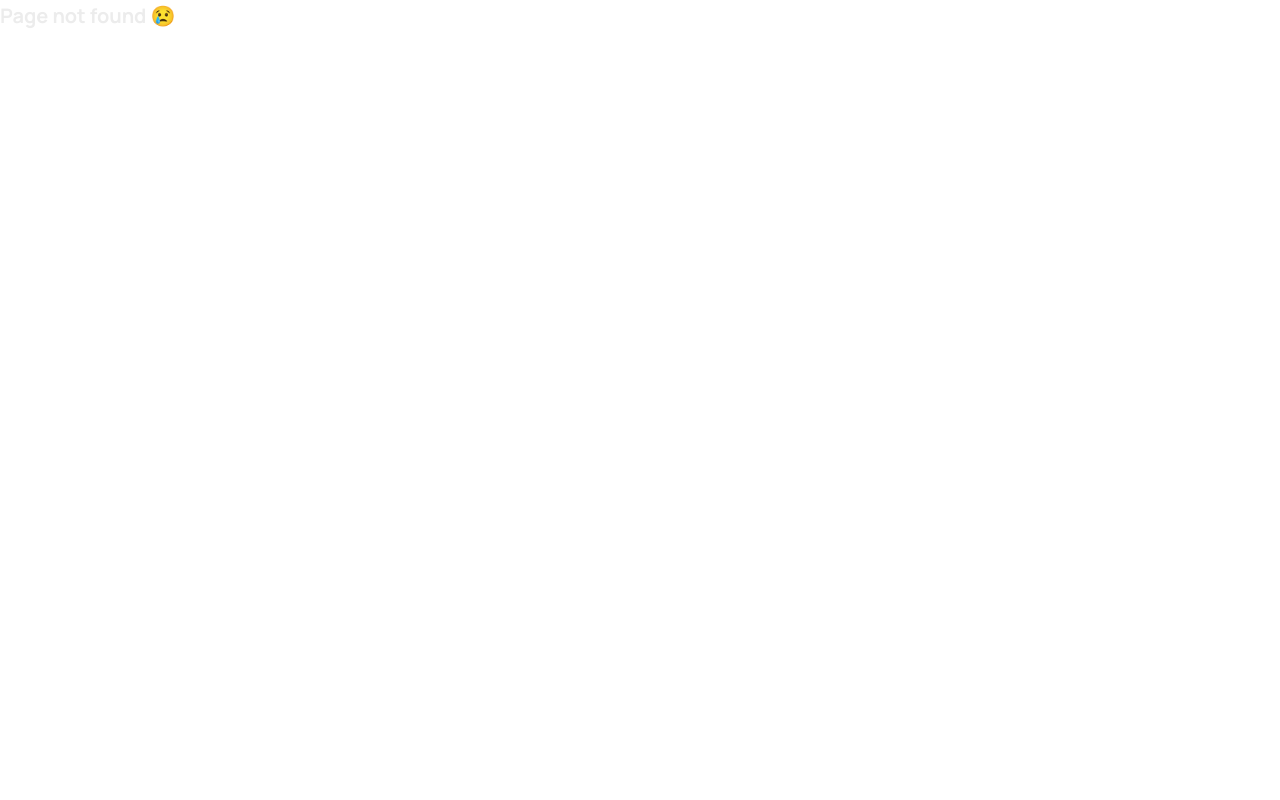
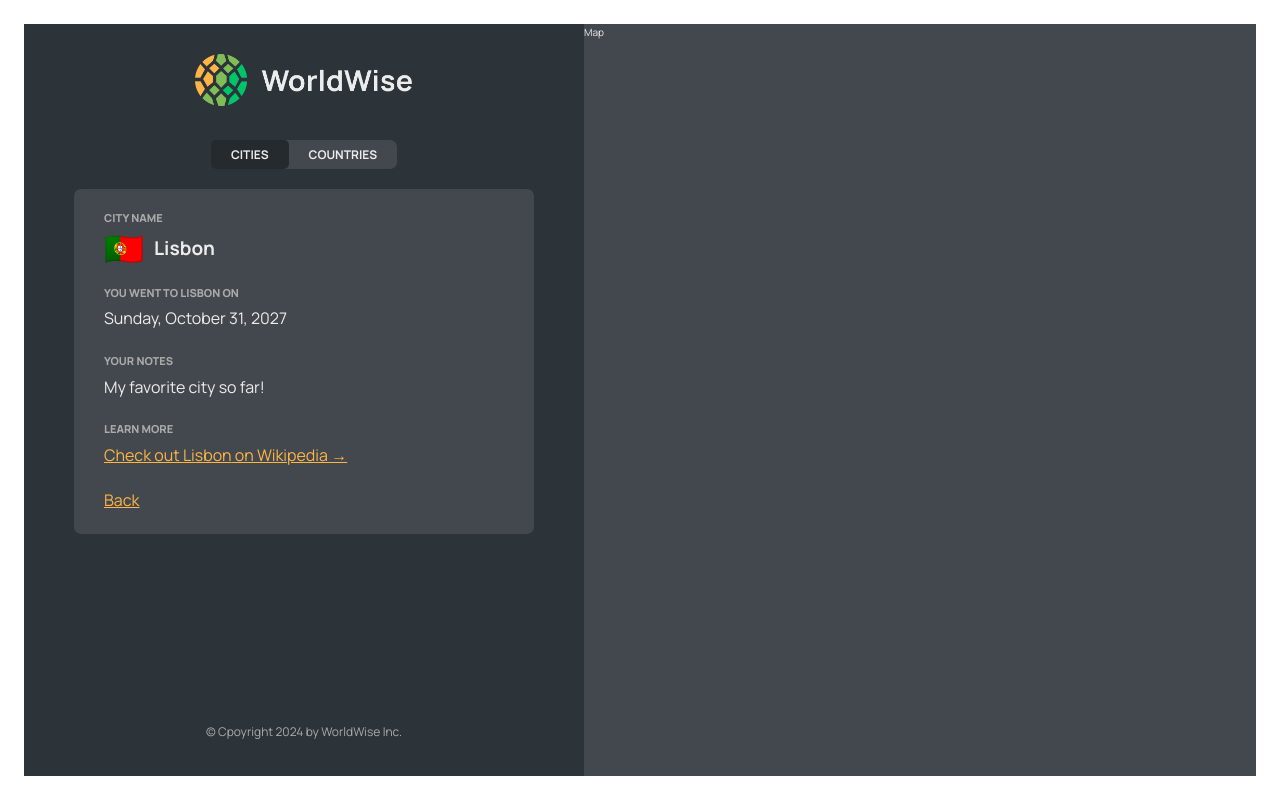
Before and after one commit to mike242424/worldwise, a React (Vite) app: page /app/cities/1 in a window 1280 px wide. Before the commit this address had no page. Built offline with nearby package versions, Linux system fonts and the light colour scheme; data requests are answered from the project's data file.

Commit message:
using URL params and the useParam hook

```diff
--- a/src/App.jsx
+++ b/src/App.jsx
@@ -9,6 +9,7 @@ import AppLayout from './pages/AppLayout';
 import Login from './pages/Login';
 import CityList from './components/CityList';
 import CountryList from './components/CountryList';
+import City from './components/City';
 
 const BASE_URL = 'http://localhost:8000';
 
@@ -49,6 +50,7 @@ const App = () => {
             path="cities"
             element={<CityList cityData={cityData} isLoading={isLoading} />}
           />
+          <Route path="cities/:id" element={<City />} />
           <Route
             path="countries"
             element={<CountryList cityData={cityData} isLoading={isLoading} />}
--- /dev/null
+++ b/src/components/ButtonBack.jsx
@@ -0,0 +1,8 @@
+import React from 'react';
+import { Link } from 'react-router-dom';
+
+const ButtonBack = () => {
+  return <Link to="/app/cities">Back</Link>;
+};
+
+export default ButtonBack;
--- a/src/components/City.jsx
+++ b/src/components/City.jsx
@@ -1,6 +1,10 @@
+import { useParams } from 'react-router-dom';
+import ButtonBack from './ButtonBack';
 import styles from './City.module.css';
 
 function City() {
+  const { id } = useParams();
+  // console.log(x);
   // TEMP DATA
   const currentCity = {
     cityName: 'Lisbon',
@@ -10,6 +14,14 @@ function City() {
   };
 
   const { cityName, emoji, date, notes } = currentCity;
+
+  const formatDate = (date) =>
+    new Intl.DateTimeFormat('en', {
+      day: 'numeric',
+      month: 'long',
+      year: 'numeric',
+      weekday: 'long',
+    }).format(new Date(date));
 
   return (
     <div className={styles.city}>
--- a/src/components/CityItem.jsx
+++ b/src/components/CityItem.jsx
@@ -1,3 +1,4 @@
+import { Link } from 'react-router-dom';
 import styles from './CityItem.module.css';
 
 const formatDate = (date) =>
@@ -9,13 +10,15 @@ const formatDate = (date) =>
   }).format(new Date(date));
 
 function CityItem({ city }) {
-  const { cityName, emoji, date } = city;
+  const { cityName, emoji, date, id } = city;
   return (
-    <li className={styles.cityItem}>
-      <span className={styles.emoji}>{emoji}</span>
-      <h3 className={styles.name}>{cityName}</h3>
-      <time className={styles.date}>({formatDate(date)})</time>
-      <button className={styles.deleteBtn}>&times;</button>
+    <li>
+      <Link className={styles.cityItem} to={`${city.id}`}>
+        <span className={styles.emoji}>{emoji}</span>
+        <h3 className={styles.name}>{cityName}</h3>
+        <time className={styles.date}>({formatDate(date)})</time>
+        <button className={styles.deleteBtn}>&times;</button>
+      </Link>
     </li>
   );
 }
```
